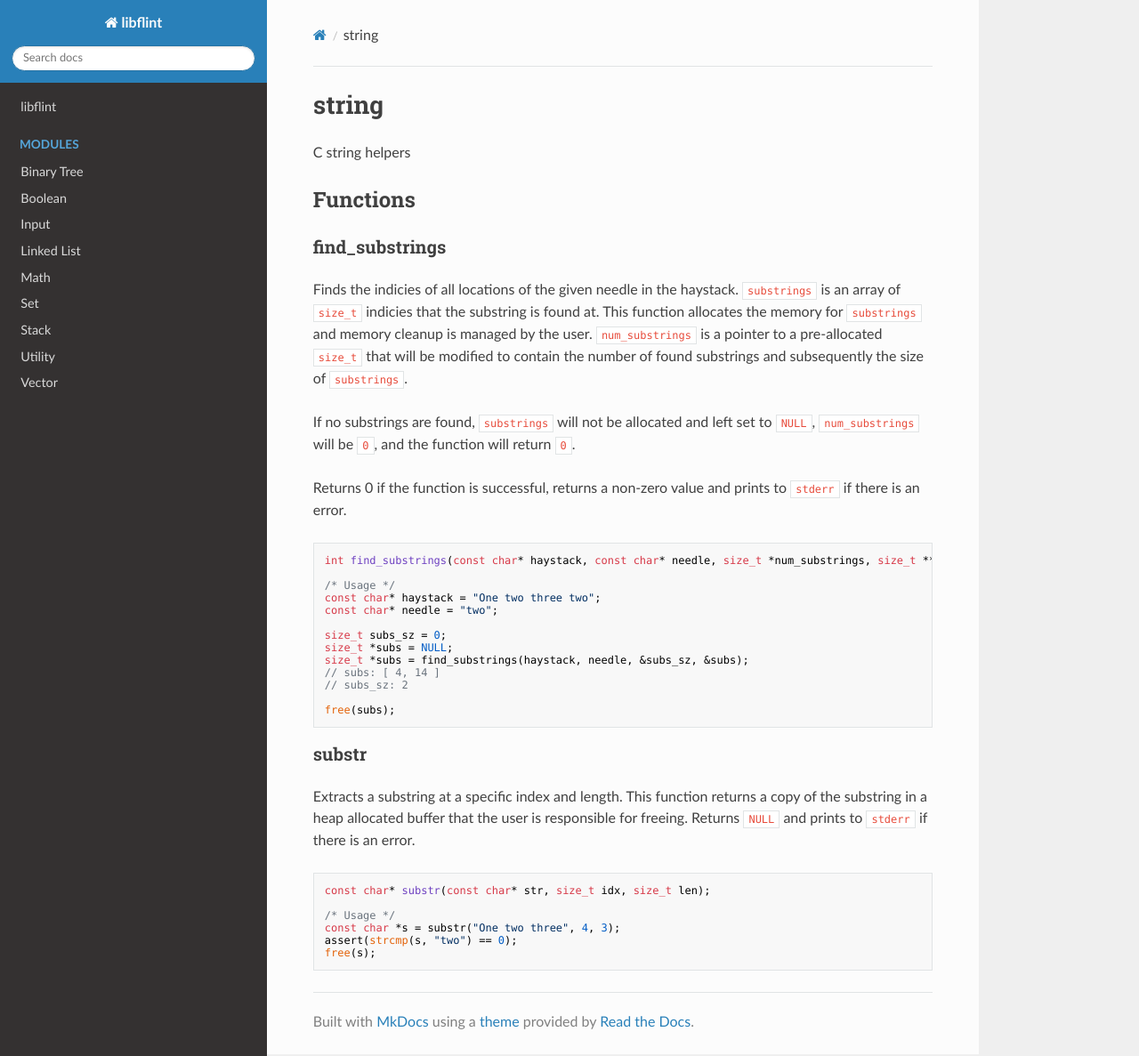
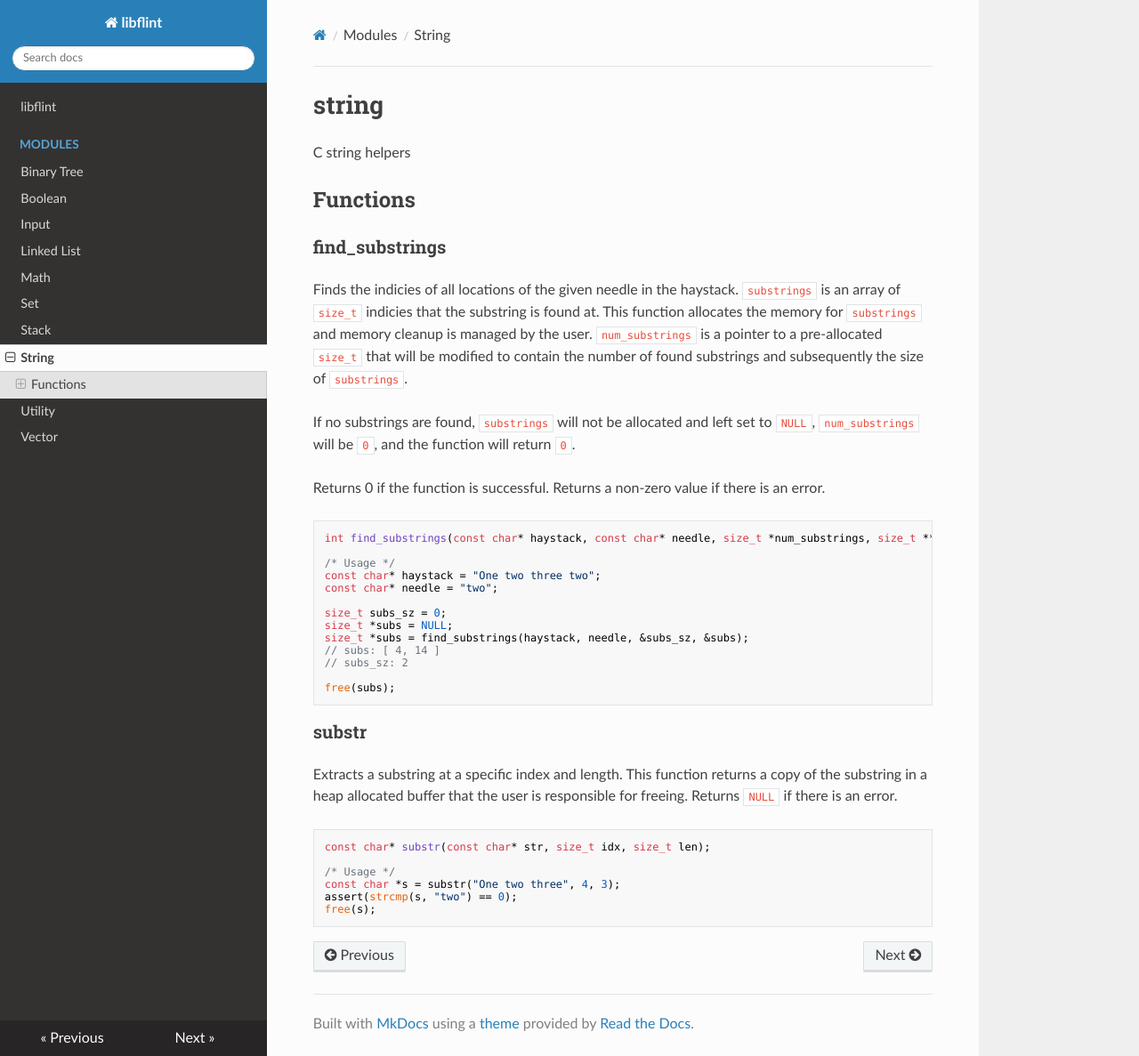
Before and after one commit to fputs/libflint, an MkDocs documentation site: the page built from docs/string.md, in a window 1280 px wide and 1187 px high. Shown: the whole window at 89% size. Built offline with MkDocs 1.6.1, drawn with Linux system fonts in a browser that asks for light colours; nearby versions of some CDN libraries.

Commit message:
remove stderr printing

````diff
--- a/docs/string.md
+++ b/docs/string.md
@@ -13,7 +13,7 @@ and subsequently the size of `substrings`.
 If no substrings are found, `substrings` will not be allocated and left set to `NULL`, `num_substrings` will be `0`, and
 the function will return `0`.
 
-Returns 0 if the function is successful, returns a non-zero value and prints to `stderr` if there is an error.
+Returns 0 if the function is successful. Returns a non-zero value if there is an error.
 
 ```c
 int find_substrings(const char* haystack, const char* needle, size_t *num_substrings, size_t **substrings);
@@ -34,7 +34,7 @@ free(subs);
 ### substr
 
 Extracts a substring at a specific index and length. This function returns a copy of the substring in a heap allocated
-buffer that the user is responsible for freeing. Returns `NULL` and prints to `stderr` if there is an error.
+buffer that the user is responsible for freeing. Returns `NULL` if there is an error.
 
 ```c
 const char* substr(const char* str, size_t idx, size_t len);
--- a/mkdocs.yml
+++ b/mkdocs.yml
@@ -12,5 +12,6 @@ nav:
     - 'Math': 'math.md'
     - 'Set': 'set.md'
     - 'Stack': 'stack.md'
+    - 'String': 'string.md'
     - 'Utility': 'utility.md'
     - 'Vector': 'vector.md'
````
Also changed, not shown: 1 other file.
